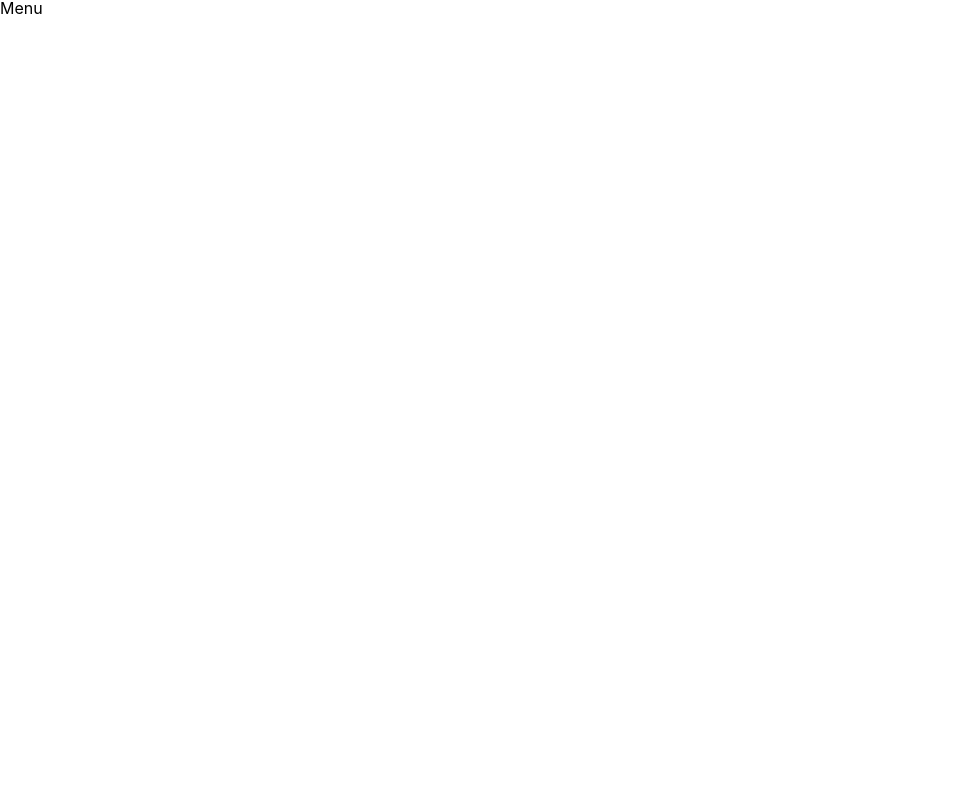
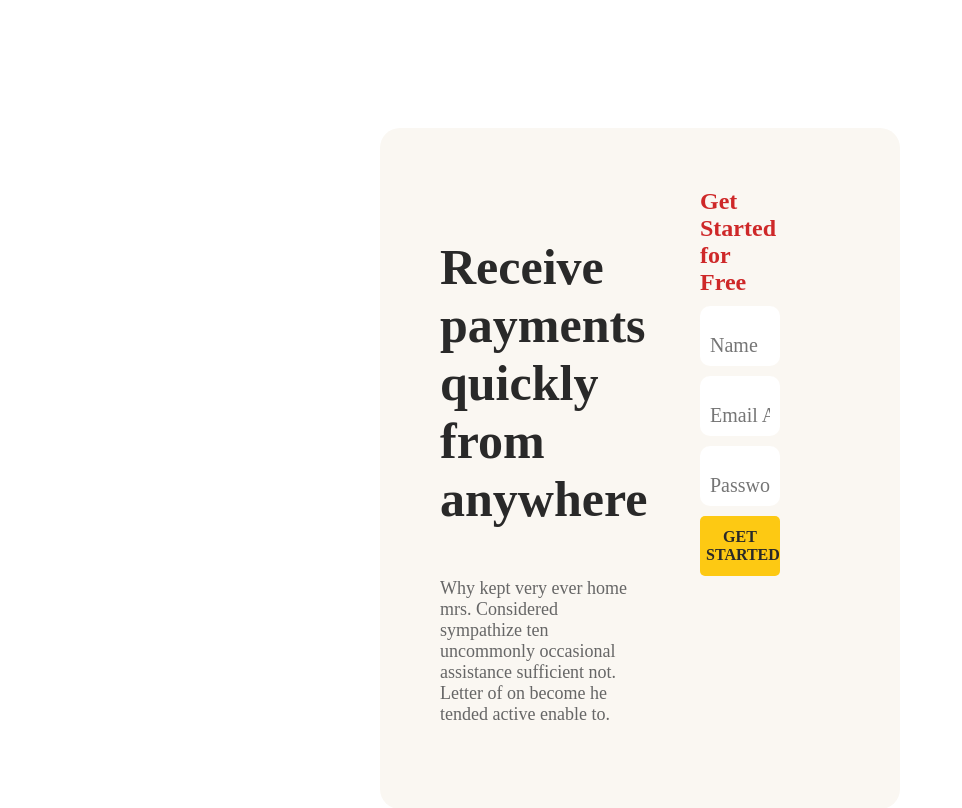
Before and after one commit to Ajith-Antony/Fudo, a Next.js app: page / in a window 1280 px wide. Shown: the part 892-1700 px from the top of the page, without its empty margins (0-962 px from the left). Before the commit the page ends 910 px from the top, so only its background shows below. Built offline with nearby package versions, Linux system fonts and the light colour scheme.

Commit message:
form block

```diff
--- a/components/Form/index.tsx
+++ b/components/Form/index.tsx
@@ -1,5 +1,35 @@
+import styles from "./styles.module.scss";
 const FormBlock = () => {
-    return <div>FormBlock</div>
-    }
+  return (
+    <div className={styles.formBlock}>
+      <div className={styles.headingSection}>
+        <h3>Receive payments quickly from anywhere</h3>
+        <h4>
+          Why kept very ever home mrs. Considered sympathize ten uncommonly
+          occasional assistance sufficient not. Letter of on become he tended
+          active enable to.
+        </h4>
+      </div>
+      <form>
+        <div className={styles.form}>
+          <h4>Get Started for Free</h4>
+          <div className={styles.formInput}>
+            <label>Name</label>
+            <input placeholder="Name" />
+          </div>
+          <div className={styles.formInput}>
+            <label>Email Address</label>
+            <input placeholder="Email Address" />
+          </div>
+          <div className={styles.formInput}>
+            <label>Password</label>
+            <input placeholder="Password" />
+          </div>
+          <button>GET STARTED</button>
+        </div>
+      </form>
+    </div>
+  );
+};
 
-    export default FormBlock
+export default FormBlock;
--- /dev/null
+++ b/components/Form/styles.module.scss
@@ -0,0 +1,95 @@
+.formBlock {
+  margin: 150px 380px;
+  padding: 60px;
+  background-color: #faf7f2;
+  border-radius: 20px;
+  display: flex;
+
+  .headingSection {
+    width: 50%;
+    h3 {
+      font-family: "Manrope";
+      font-style: normal;
+      font-weight: 700;
+      font-size: 50px;
+      color: #292929;
+    }
+    h4 {
+      font-family: "Manrope";
+      font-style: normal;
+      font-weight: 400;
+      font-size: 18px;
+      color: #666666;
+    }
+  }
+  form {
+    width: 50%;
+  }
+  .form {
+    padding: 0px 60px;
+    display: flex;
+    flex-direction: column;
+    gap: 10px;
+    h4 {
+      margin: 0px;
+      font-family: "Manrope";
+      font-style: normal;
+      font-weight: 700;
+      font-size: 24px;
+      color: #ce2829;
+    }
+    .formInput {
+      position: relative;
+      label {
+        height: 100%;
+        padding: 5px;
+        position: absolute;
+        display: flex;
+        align-items: center;
+        left: 10px;
+        font-family: "Manrope";
+        font-style: normal;
+        font-weight: 400;
+        font-size: 16px;
+        color: #64607d;
+        opacity: 0;
+      }
+      &:focus-within {
+        label {
+          opacity: 0.4;
+          align-items: flex-start;
+        }
+        input {
+          &::placeholder {
+            opacity: 0;
+          }
+        }
+      }
+      input {
+        width: 100%;
+        padding: 0 10px;
+        padding-top: 20px;
+        height: 60px;
+        background: #ffffff;
+        border-radius: 10px;
+        border: none;
+        font-family: "Manrope";
+        font-style: normal;
+        font-weight: 400;
+        font-size: 20px;
+      }
+    }
+
+    button {
+      height: 60px;
+      background: #fdc913;
+      border-radius: 5px;
+      border: none;
+      font-family: "Manrope";
+      font-style: normal;
+      font-weight: 700;
+      font-size: 16px;
+      color: #292929;
+    }
+  }
+}
```
